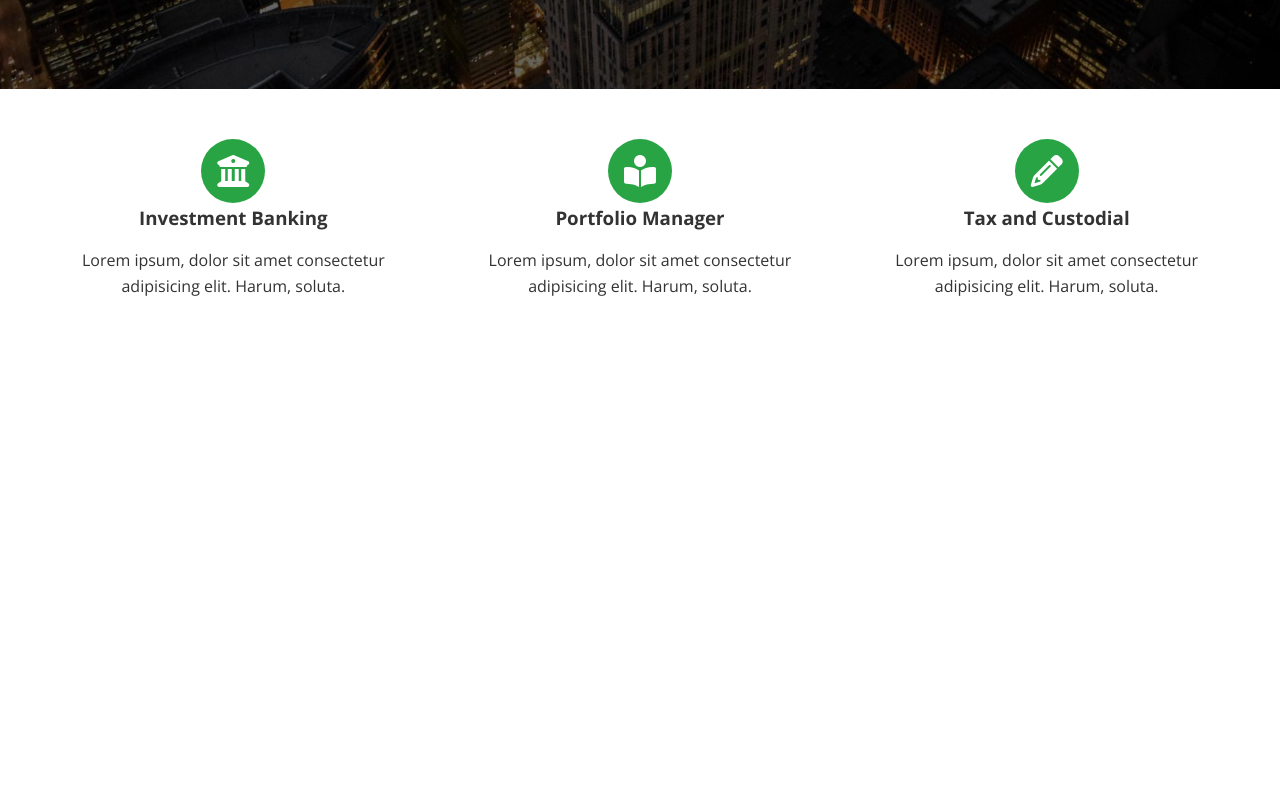
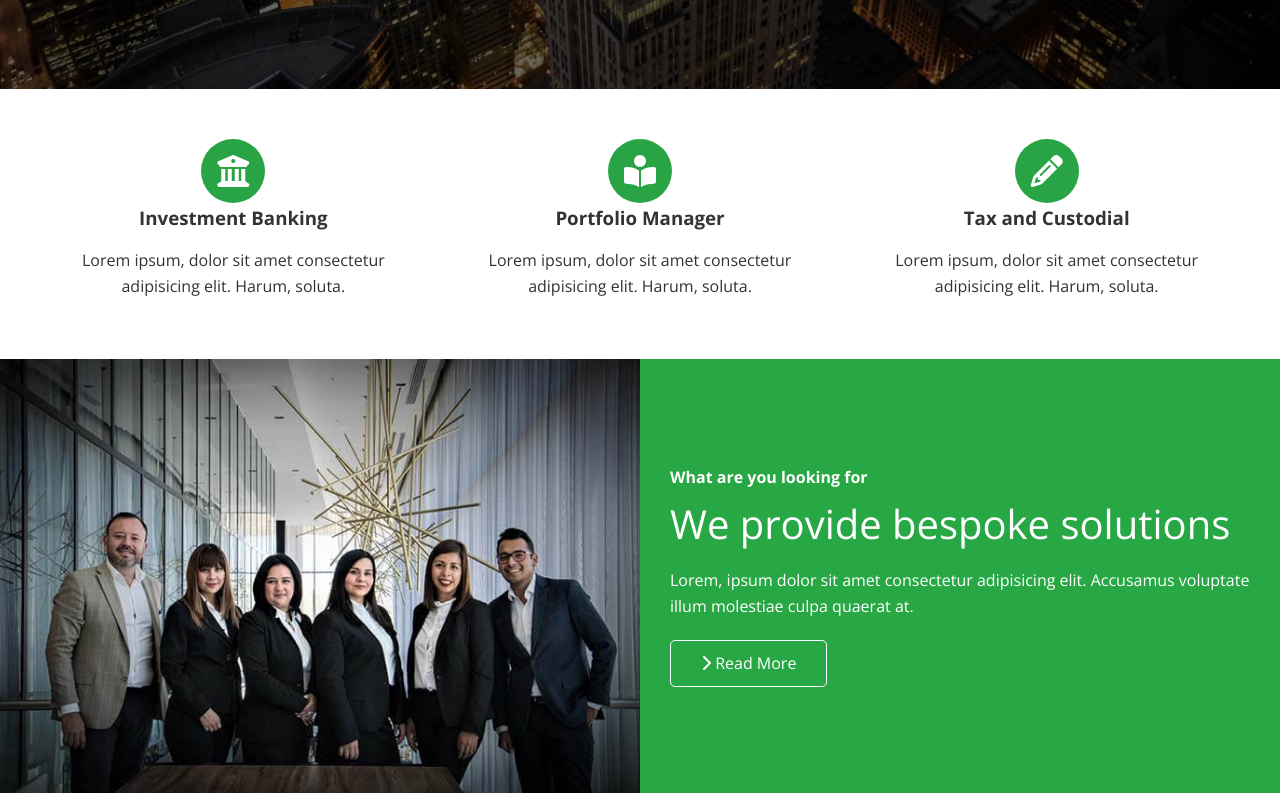
Before and after one commit to tinapen/KodeLedger, a plain HTML site: page index.html in a window 1280 px wide. Shown: the part 711-1511 px from the top of the page. Before the commit the page ends 1070 px from the top, so only its background shows below. Drawn offline with nearby package versions, Linux system fonts and the light colour scheme.

Commit message:
KodeLedger

```diff
--- a/css/utilities.css
+++ b/css/utilities.css
@@ -55,22 +55,78 @@
   opacity: 0.9;
 }
 
-.btn-primary {
+.btn-primary,
+.bg-primary {
   background-color: #28a745;
   color: #fff;
 }
 
-.btn-secondary {
+.btn-secondary,
+.bg-secondary {
   background: #0284d0;
   color: #fff;
 }
 
-.btn-dark {
+.btn-dark,
+.bg-dark {
   background: #333;
   color: #fff;
 }
 
-.btn-light {
+.btn-light,
+.bg-light {
   background: #fff;
   color: #333;
 }
+
+/* Flex Columns */
+.flex-columns .row {
+  display: flex;
+  flex-direction: row;
+  flex-wrap: wrap;
+  width: 100%;
+}
+
+.flex-columns .column {
+  display: flex;
+  flex-direction: column;
+  flex-basis: 100%;
+  flex: 1;
+}
+
+.flex-columns .column .column-1,
+.flex-columns .column .column-2 {
+  height: 100%;
+}
+
+.flex-columns img {
+  width: 100%;
+  height: 100%;
+  object-fit: cover;
+}
+
+.flex-columns .column-2 {
+  display: flex;
+  flex-direction: column;
+  align-items: flex-start;
+  justify-content: center;
+  padding: 30px;
+}
+
+.flex-columns h2 {
+  font-size: 40px;
+  font-weight: 100;
+}
+
+.flex-columns h4 {
+  margin-bottom: 10px;
+}
+
+.flex-columns p {
+  margin: 20px 0;
+}
+
+.btn-outline {
+  background: transparent;
+  border: 1px solid #fff;
+}
--- a/index.html
+++ b/index.html
@@ -41,6 +41,7 @@
       </div>
     </header>
     <main>
+      <!-- About Icons -->
       <section id="about" class="icons bg-light">
         <div class="flex-items">
           <div>
@@ -69,6 +70,32 @@
           </div>
         </div>
       </section>
+      <!-- About Solutions  -->
+      <section class="solutions flex-columns">
+        <div class="row">
+          <div class="column">
+            <div class="column-1">
+              <img
+                src="./images/home/people.jpg"
+                alt="Companies People or Employee"
+              />
+            </div>
+          </div>
+          <div class="column">
+            <div class="column-2 bg-primary">
+              <h4>What are you looking for</h4>
+              <h2>We provide bespoke solutions</h2>
+              <p>
+                Lorem, ipsum dolor sit amet consectetur adipisicing elit.
+                Accusamus voluptate illum molestiae culpa quaerat at.
+              </p>
+              <a href="#" class="btn btn-outline">
+                <i class="fas fa-chevron-right"></i> Read More
+              </a>
+            </div>
+          </div>
+        </div>
+      </section>
     </main>
   </body>
 </html>
```
